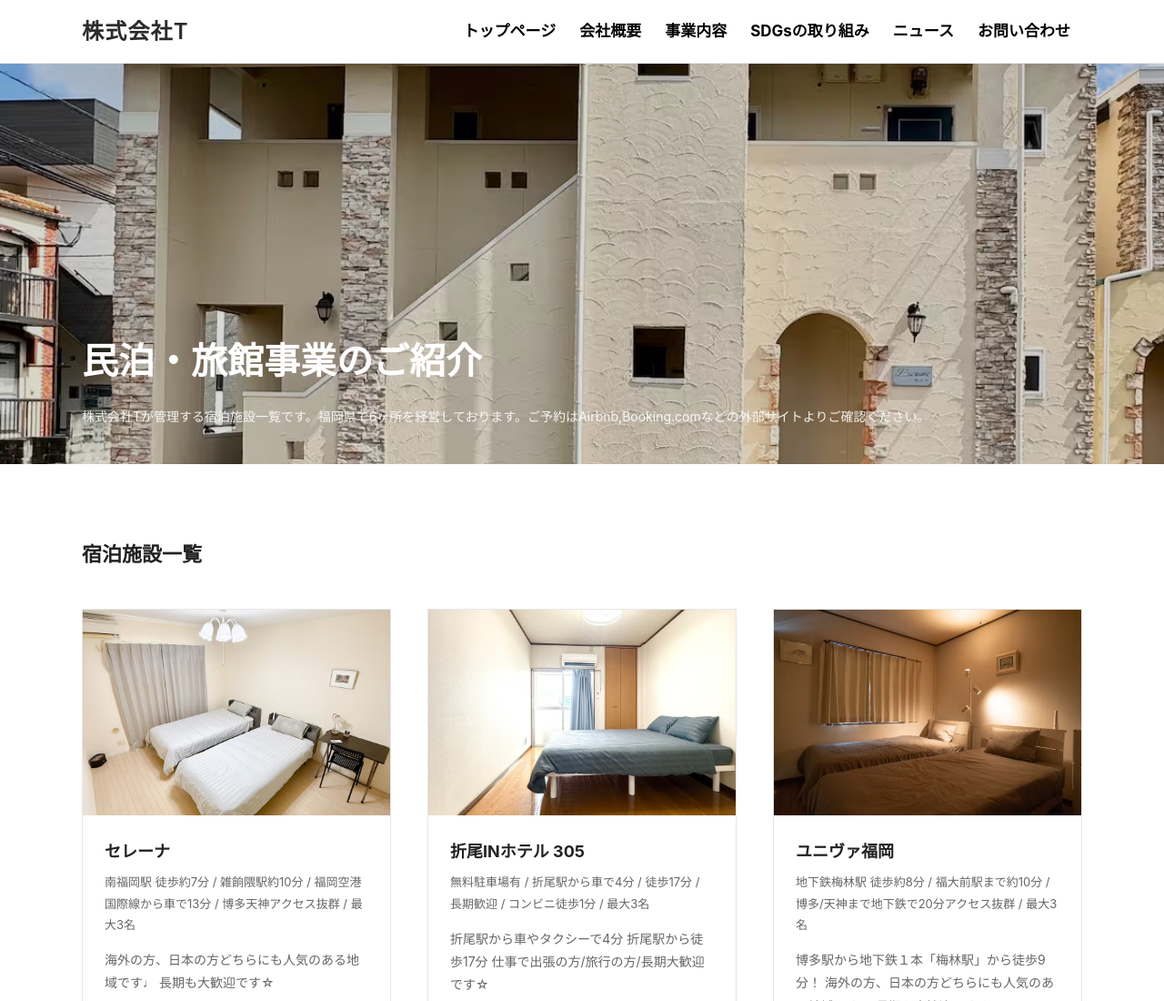
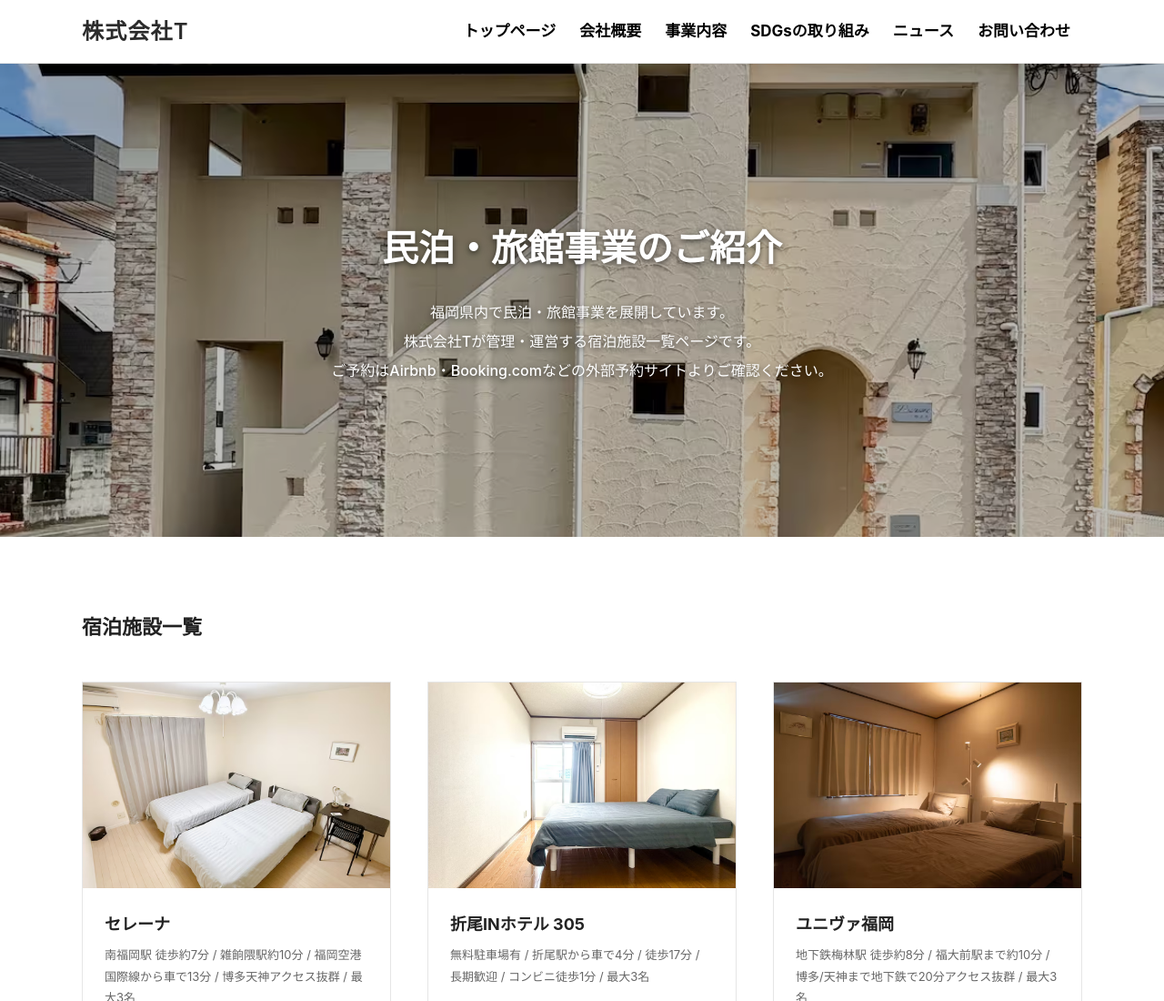
Before and after one commit to goat0901marais-bit/Test-t, a plain HTML site: page index.html in a window 1280 px wide. Shown: the top 1100 px of the page at 91% size. Drawn offline with Linux system fonts and the light colour scheme.

Commit message:
Update index.html
テキストの位置変更

```diff
--- a/index.html
+++ b/index.html
@@ -279,37 +279,41 @@
 ========================= */
 
         .hero {
+            height: 65vh;
+            min-height: 420px;
             position: relative;
-            height: 55vh;
-            min-height: 360px;
             overflow: hidden;
         }
 
         .hero img {
+            width: 100%;
             height: 100%;
             object-fit: cover;
-            filter: brightness(.85);
+            filter: brightness(.75);
         }
 
         .hero-text {
             position: absolute;
-            bottom: 40px;
+            top: 50%;
             left: 50%;
-            transform: translateX(-50%);
+            transform: translate(-50%, -50%);
             width: 90%;
-            max-width: 1100px;
+            max-width: 900px;
             color: #fff;
+            text-align: center;
+            text-shadow: 0 2px 6px rgba(0, 0, 0, .6);
         }
 
         .hero-text h1 {
-            font-size: 32px;
+            font-size: 34px;
             font-weight: 600;
-            margin-bottom: 12px;
+            margin-bottom: 18px;
         }
 
         .hero-text p {
-            font-size: 14px;
-            opacity: .9;
+            font-size: 16px;
+            line-height: 2;
+            font-weight: 500;
         }
 
         /* =========================
@@ -586,9 +590,16 @@
 
     <section class="hero">
         <img src="img/main.avif" alt="セレーナ">
+
         <div class="hero-text">
             <h1>民泊・旅館事業のご紹介</h1>
-            <p>株式会社Tが管理する宿泊施設一覧です。福岡県で6ヶ所を経営しております。ご予約はAirbnb,Booking.comなどの外部サイトよりご確認ください。</p>
+
+            <p>
+                福岡県内で民泊・旅館事業を展開しています。<br>
+                株式会社Tが管理・運営する宿泊施設一覧ページです。<br>
+                ご予約はAirbnb・Booking.comなどの外部予約サイトよりご確認ください。
+            </p>
+
         </div>
     </section>
 
```
